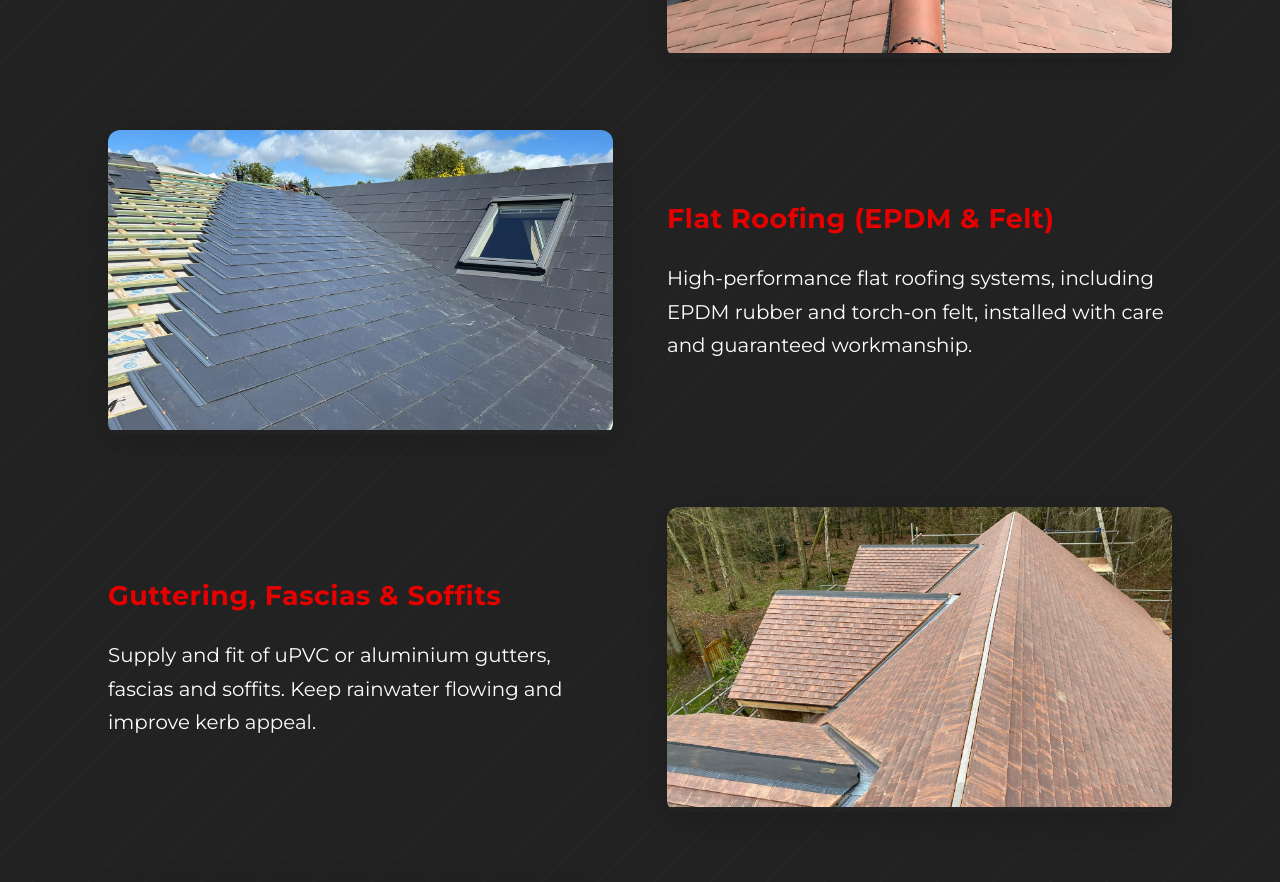
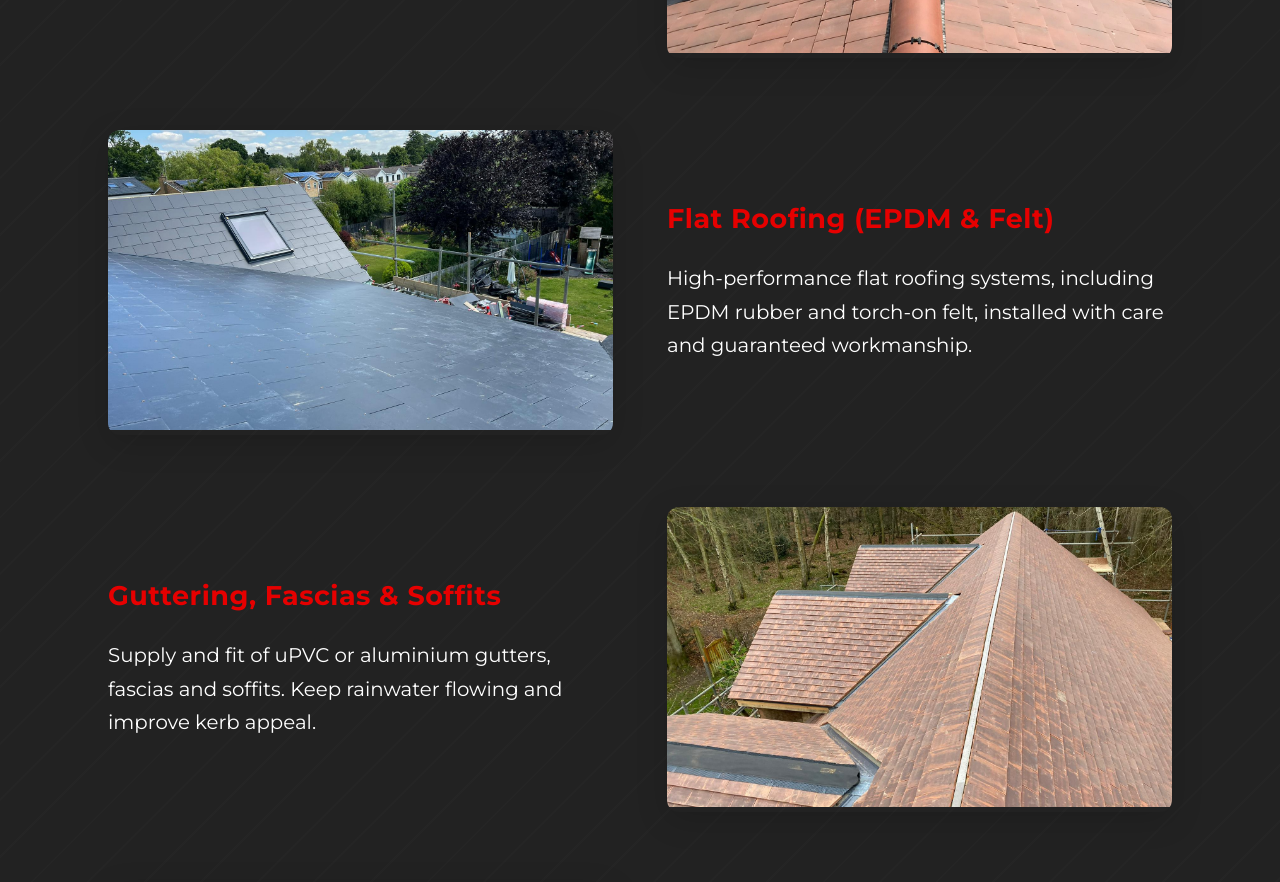
Before and after one commit to Spressed1/GraceB, a React (Vite) app: page / in a window 1280 px wide. Shown: the part 2220-3102 px from the top of the page. Built offline with nearby package versions, Linux system fonts and the light colour scheme.

Commit message:
Update Services.jsx

```diff
--- a/src/components/Services.jsx
+++ b/src/components/Services.jsx
@@ -18,7 +18,7 @@ const serviceSections = [
   {
     title: 'Flat Roofing (EPDM & Felt)',
     text: 'High-performance flat roofing systems, including EPDM rubber and torch-on felt, installed with care and guaranteed workmanship.',
-    img: '/gallery/12.JPG',
+    img: '/gallery/8.JPG',
     alt: 'Flat roofing installation',
   },
   {
```
